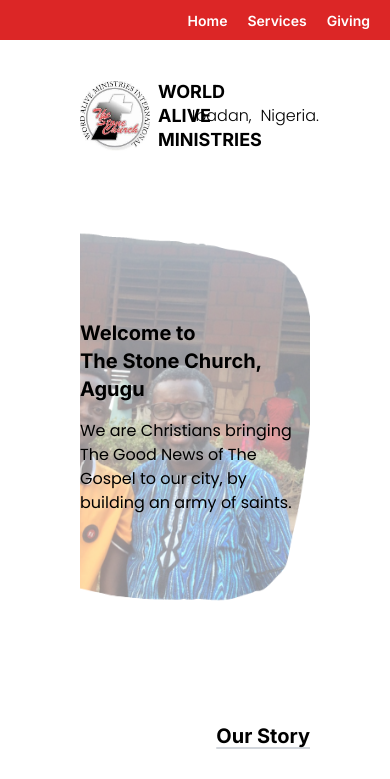
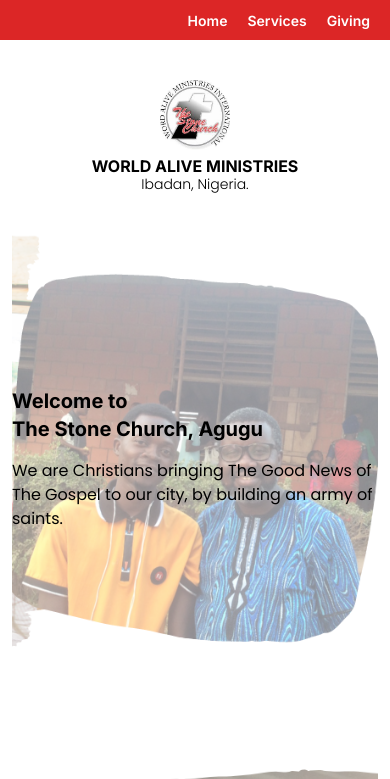
Before and after one commit to Ola4606/tsc-agugu, a React (Create React App) app: page / in a window 390 px wide. Shown: the top 779 px of the page. Built offline with nearby package versions, Linux system fonts and the light colour scheme.

Commit message:
Made Logo Nav Bar mobile responsive

```diff
--- a/src/App.tsx
+++ b/src/App.tsx
@@ -17,7 +17,7 @@
         <ScrollToTop />
         <div className="min-h-[100vh] flex flex-col justify-between">
           <Nav />
-          <div className="px-20">
+          <div className="px-3 md:px-20">
             <LogoNav />
             <Routes>
               <Route path="/" element={<Home />} />
--- a/src/components/general/LogoNav.tsx
+++ b/src/components/general/LogoNav.tsx
@@ -3,18 +3,25 @@
 
 function LogoNav() {
   return (
-    <div className="w-full flex justify-between items-center">
-      <div className="flex justify-start items-center">
-        <img src={TSCLogo} alt="tsc-logo" className="w-[70px] h-[70px]" />
+    <div className="w-full flex justify-center md:justify-between items-center">
+      <div className="flex flex-col md:flex-row justify-center md:justify-start items-center">
+        <img
+          src={TSCLogo}
+          alt="tsc-logo"
+          className="w-[70px] h-[70px]"
+        />
 
-        <div className="ml-2">
-          <span className="font-bold font-title text-lg leading-none">
+        <div className="mt-2 md:mt-0 md:ml-2 flex flex-col justify-center items-center">
+          <span className="font-bold font-title text-base md:text-lg leading-none">
             WORLD ALIVE MINISTRIES
+          </span>
+          <span className="font-light font-casual text-sm md:text-base md:hidden text-center">
+            Ibadan,&nbsp;Nigeria.
           </span>
         </div>
       </div>
 
-      <span className="font-light font-casual">
+      <span className="font-light font-casual text-sm md:text-base hidden md:flex">
         Ibadan,&nbsp;&nbsp;Nigeria.
       </span>
     </div>
--- a/src/index.css
+++ b/src/index.css
@@ -551,6 +551,10 @@
   --tw-backdrop-sepia:  ;
 }
 
+.invisible{
+  visibility: hidden;
+}
+
 .my-12{
   margin-top: 3rem;
   margin-bottom: 3rem;
@@ -596,8 +600,20 @@
   margin-bottom: 4rem;
 }
 
+.ml-\[48px\]{
+  margin-left: 48px;
+}
+
+.mt-2{
+  margin-top: 0.5rem;
+}
+
 .flex{
   display: flex;
+}
+
+.hidden{
+  display: none;
 }
 
 .h-\[450px\]{
@@ -610,6 +626,18 @@
 
 .h-auto{
   height: auto;
+}
+
+.h-\[30px\]{
+  height: 30px;
+}
+
+.h-\[40px\]{
+  height: 40px;
+}
+
+.h-\[50px\]{
+  height: 50px;
 }
 
 .min-h-\[100vh\]{
@@ -642,6 +670,18 @@
 
 .w-\[500px\]{
   width: 500px;
+}
+
+.w-\[30px\]{
+  width: 30px;
+}
+
+.w-\[40px\]{
+  width: 40px;
+}
+
+.w-\[50px\]{
+  width: 50px;
 }
 
 .flex-col{
@@ -718,19 +758,19 @@
   padding-right: 5rem;
 }
 
+.py-2{
+  padding-top: 0.5rem;
+  padding-bottom: 0.5rem;
+}
+
 .px-5{
   padding-left: 1.25rem;
   padding-right: 1.25rem;
 }
 
-.py-5{
-  padding-top: 1.25rem;
-  padding-bottom: 1.25rem;
-}
-
-.py-2{
-  padding-top: 0.5rem;
-  padding-bottom: 0.5rem;
+.px-3{
+  padding-left: 0.75rem;
+  padding-right: 0.75rem;
 }
 
 .pt-10{
@@ -927,6 +967,14 @@
 }
 
 @media (min-width: 768px){
+  .md\:visible{
+    visibility: visible;
+  }
+
+  .md\:invisible{
+    visibility: hidden;
+  }
+
   .md\:mt-14{
     margin-top: 3.5rem;
   }
@@ -939,8 +987,40 @@
     margin-top: 2rem;
   }
 
+  .md\:ml-0{
+    margin-left: 0px;
+  }
+
+  .md\:ml-2{
+    margin-left: 0.5rem;
+  }
+
+  .md\:mt-0{
+    margin-top: 0px;
+  }
+
+  .md\:block{
+    display: block;
+  }
+
+  .md\:flex{
+    display: flex;
+  }
+
+  .md\:hidden{
+    display: none;
+  }
+
   .md\:h-14{
     height: 3.5rem;
+  }
+
+  .md\:h-\[70px\]{
+    height: 70px;
+  }
+
+  .md\:w-\[70px\]{
+    width: 70px;
   }
 
   .md\:max-w-\[450px\]{
@@ -951,13 +1031,30 @@
     max-width: 500px;
   }
 
-  .md\:justify-end{
-    justify-content: flex-end;
+  .md\:flex-row{
+    flex-direction: row;
+  }
+
+  .md\:items-center{
+    align-items: center;
+  }
+
+  .md\:justify-start{
+    justify-content: flex-start;
+  }
+
+  .md\:justify-between{
+    justify-content: space-between;
   }
 
   .md\:py-0{
     padding-top: 0px;
     padding-bottom: 0px;
+  }
+
+  .md\:px-20{
+    padding-left: 5rem;
+    padding-right: 5rem;
   }
 
   .md\:pr-20{
```
